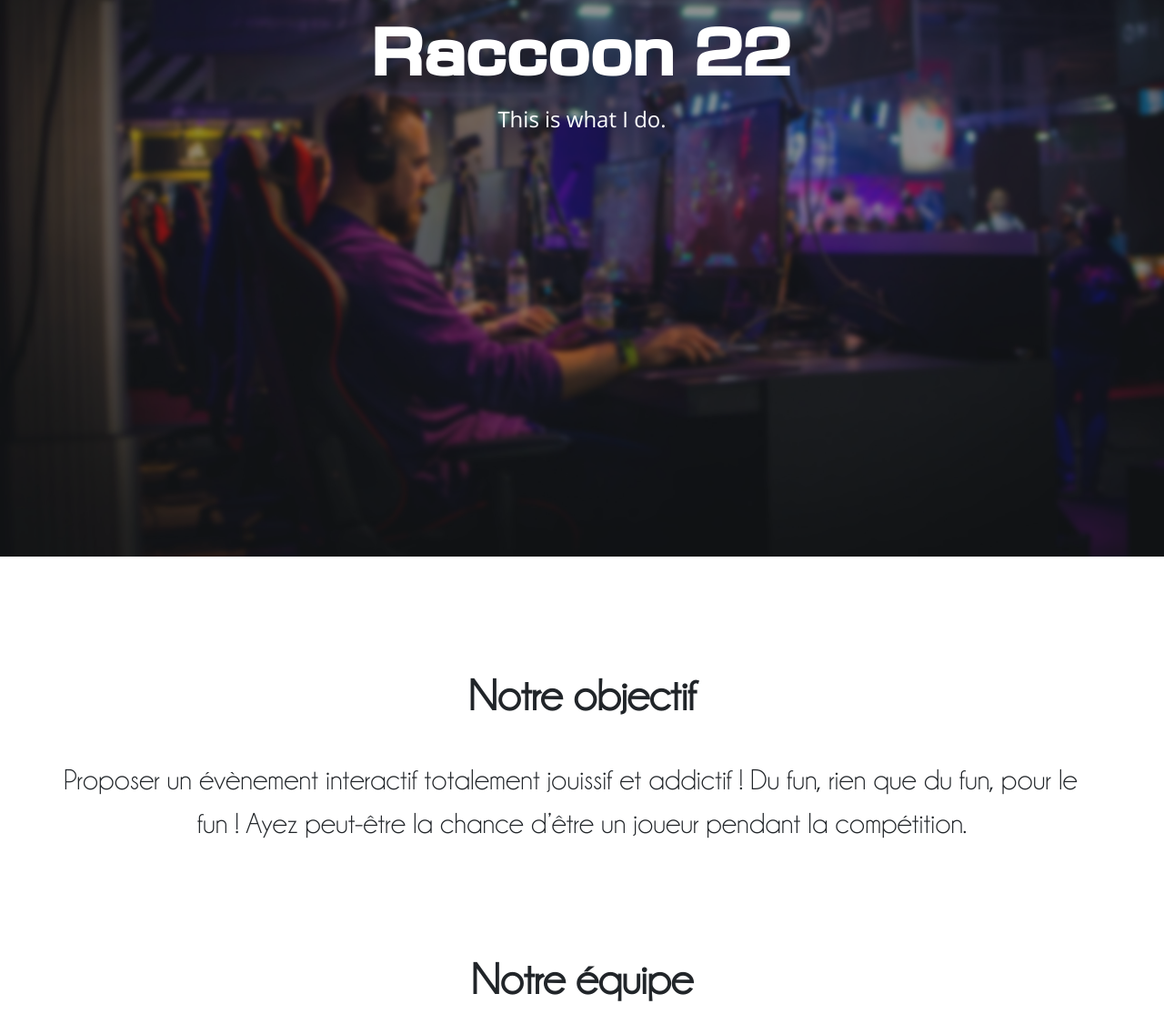
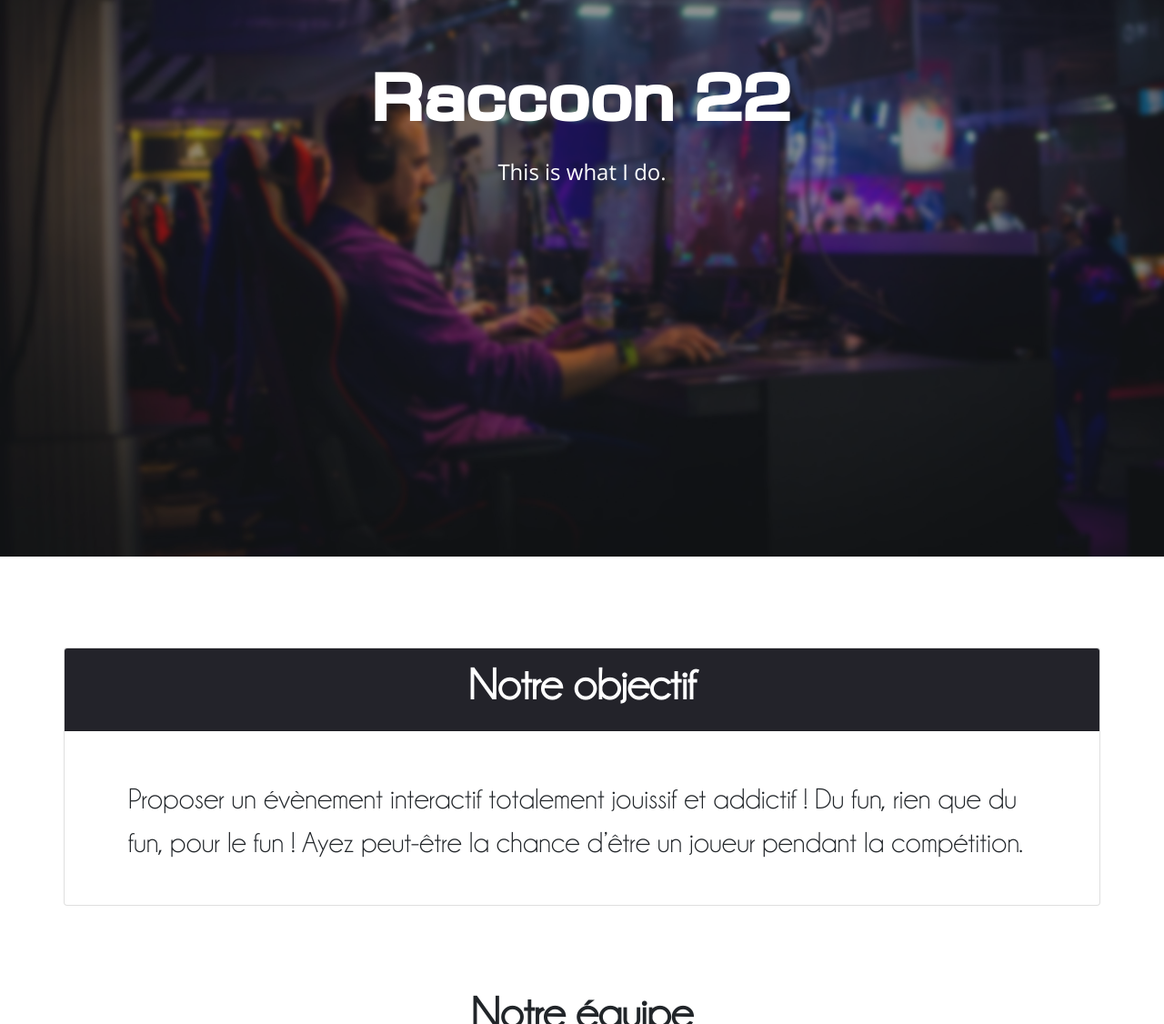
Before and after one commit to Kwoak/WorkshopTeam2019, a website: page index.html in a window 1280 px wide. Shown: the part 188-1314 px from the top of the page at 91% size. Drawn offline with nearby package versions, Linux system fonts and the light colour scheme.

Commit message:
Center title & add card for objective

```diff
--- a/css/clean-blog.css
+++ b/css/clean-blog.css
@@ -207,7 +207,7 @@ header.masthead .overlay {
 header.masthead .page-heading,
 header.masthead .post-heading,
 header.masthead .site-heading {
-    padding: 200px 0 150px;
+    padding: 250px 0 150px;
     color: white;
 }
 
@@ -215,13 +215,16 @@ header.masthead .site-heading {
     header.masthead .page-heading,
     header.masthead .post-heading,
     header.masthead .site-heading {
-        padding: 200px 0;
+        padding: 250px 0;
     }
 }
 
 header.masthead .page-heading,
 header.masthead .site-heading {
-    text-align: center;
+    display: flex;
+    flex-direction: column;
+    align-items: center;
+    justify-content: center;
 }
 
 header.masthead .page-heading h1,
@@ -483,3 +486,18 @@ footer .copyright {
   margin-top: 75px;
   margin-bottom: 15px;
 }
+
+.card-header {
+  background: #23232A;
+  color: white;
+}
+
+.card-text {
+  padding: 0px 50px 25px 50px;
+}
+
+.card
+{
+  margin-top: 50px;
+  margin-bottom: 15px;
+}
--- a/index.html
+++ b/index.html
@@ -46,15 +46,19 @@
     </header>
 
     <!-- Main Content -->
-  	<div class="container">
+  	<div class="container objectif">
   		<div class="row">
-  			<div class="paragraph">
-  				<h2 class="title">Notre objectif</h2>
-  				<p>Proposer un évènement interactif totalement jouissif et addictif ! Du fun, rien que du fun, pour le fun ! Ayez
-  					peut-être la chance d’être un joueur pendant la compétition.</p>
-  			</div>
+        <div class="card">
+          <div class="card-header"><h2 class="title text-center">Notre objectif</h2></div>
+            <div class="card-body">
+              <p class="card-text">Proposer un évènement interactif totalement jouissif et addictif ! Du fun, rien que du fun, pour le fun ! Ayez
+      					peut-être la chance d’être un joueur pendant la compétition.</p>
+            </div>
+        </div>
   		</div>
   	</div>
+
+
 
   	<div class="team-container">
   		<h2 class="title">Notre équipe</h2>
```
